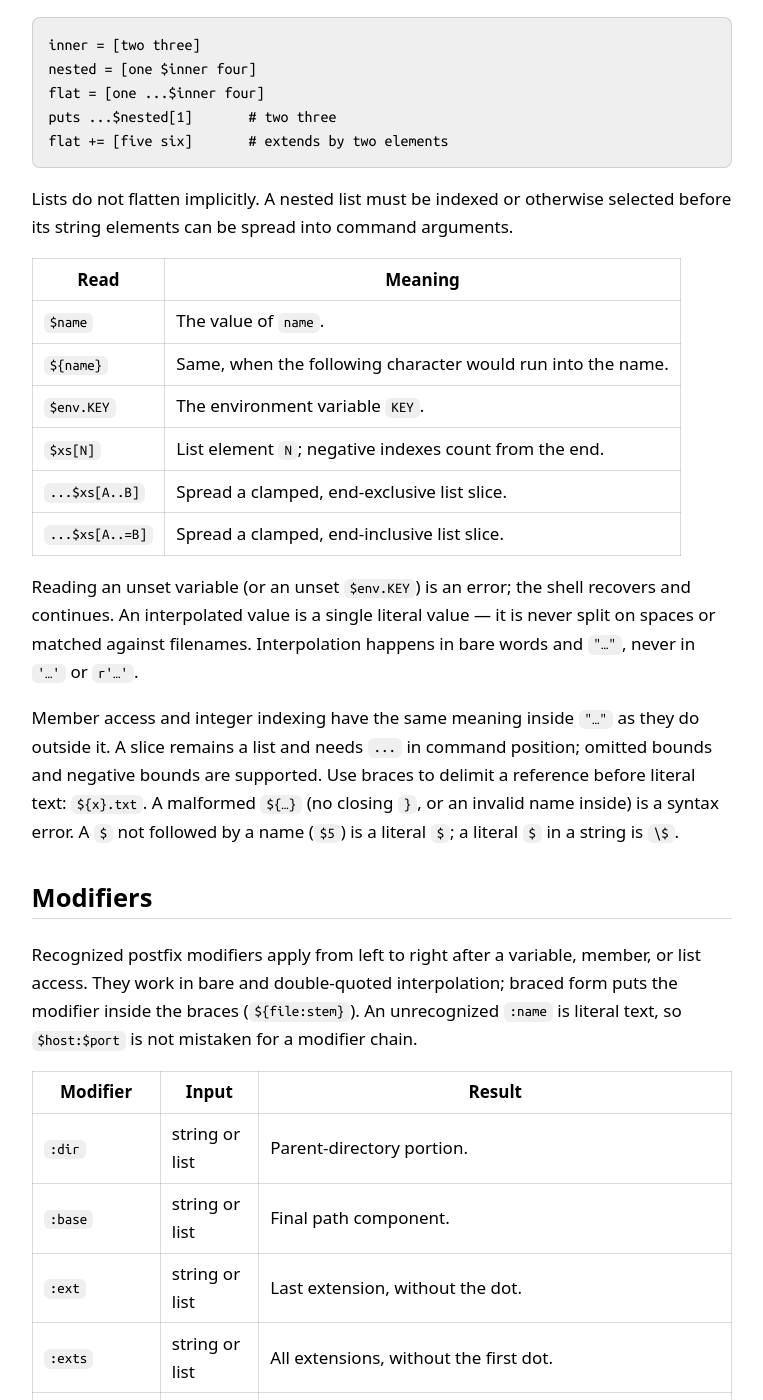
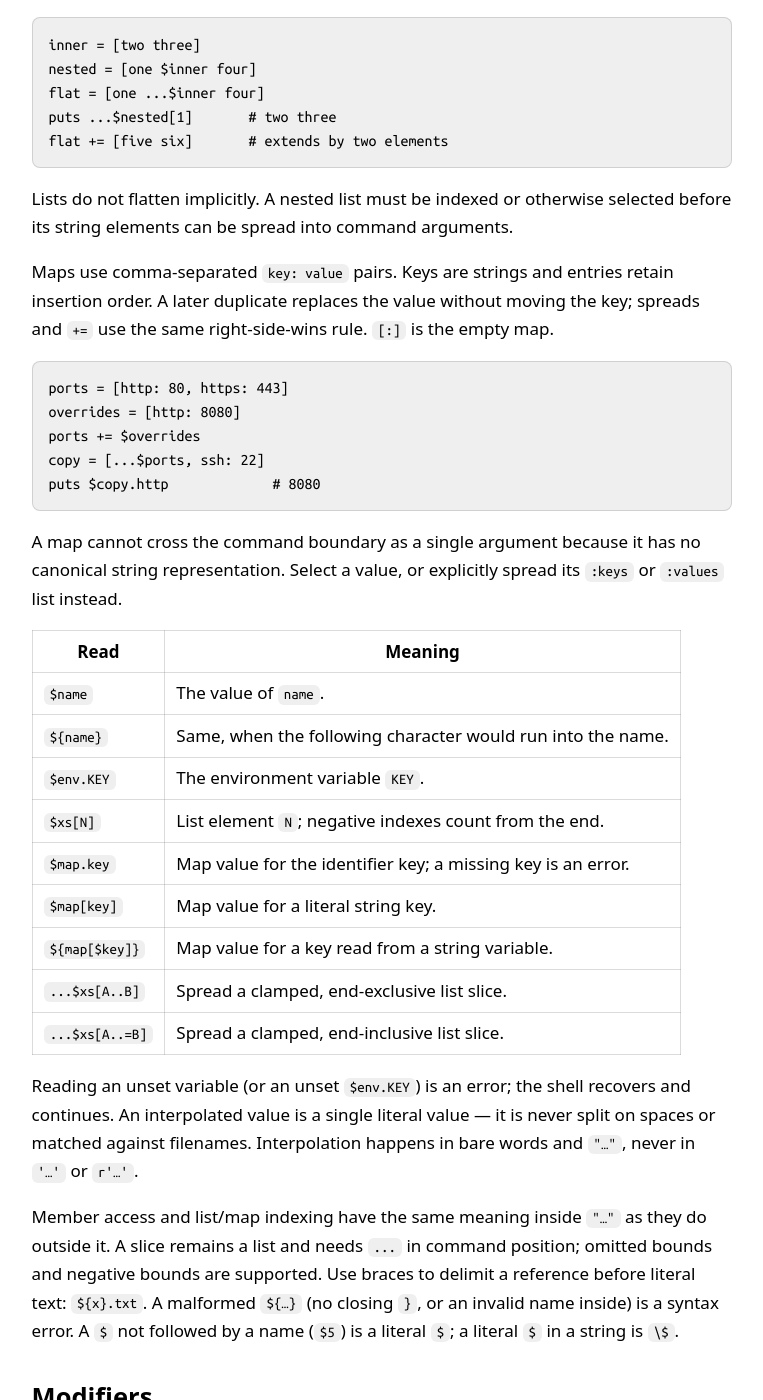
Before and after one commit to mikelward/mesh, a Jekyll site: the page built from docs/REFERENCE.md, in a window 1280 px wide and 1400 px high, scrolled down 2693 px. Shown: the whole window, without its empty margins (258-1021 px from the left). Built offline with Jekyll 4.4.1, drawn with Linux system fonts in a browser that asks for light colours; our own code applies the rules of GitHub Pages for plain Markdown files; some of the changed text lies outside the part shown.

Commit message:
Document the ordered map surface
Mark the implemented map slice complete in TODO.md and separate the remaining scalar work. Update README.md and the user introduction, tour, and reference with current literal, access, spread, merge, ordering, modifier, and command-boundary behavior.

````diff
--- a/docs/REFERENCE.md
+++ b/docs/REFERENCE.md
@@ -98,12 +98,31 @@ flat += [five six]       # extends by two elements
 Lists do not flatten implicitly. A nested list must be indexed or otherwise
 selected before its string elements can be spread into command arguments.
 
+Maps use comma-separated `key: value` pairs. Keys are strings and entries retain
+insertion order. A later duplicate replaces the value without moving the key;
+spreads and `+=` use the same right-side-wins rule. `[:]` is the empty map.
+
+```mesh
+ports = [http: 80, https: 443]
+overrides = [http: 8080]
+ports += $overrides
+copy = [...$ports, ssh: 22]
+puts $copy.http             # 8080
+```
+
+A map cannot cross the command boundary as a single argument because it has no
+canonical string representation. Select a value, or explicitly spread its
+`:keys` or `:values` list instead.
+
 | Read | Meaning |
 | --- | --- |
 | `$name` | The value of `name`. |
 | `${name}` | Same, when the following character would run into the name. |
 | `$env.KEY` | The environment variable `KEY`. |
 | `$xs[N]` | List element `N`; negative indexes count from the end. |
+| `$map.key` | Map value for the identifier key; a missing key is an error. |
+| `$map[key]` | Map value for a literal string key. |
+| `${map[$key]}` | Map value for a key read from a string variable. |
 | `...$xs[A..B]` | Spread a clamped, end-exclusive list slice. |
 | `...$xs[A..=B]` | Spread a clamped, end-inclusive list slice. |
 
@@ -112,7 +131,7 @@ recovers and continues. An interpolated value is a single literal value — it i
 never split on spaces or matched against filenames. Interpolation happens in bare
 words and `"…"`, never in `'…'` or `r'…'`.
 
-Member access and integer indexing have the same meaning inside `"…"` as they do
+Member access and list/map indexing have the same meaning inside `"…"` as they do
 outside it. A slice remains a list and needs `...` in command position; omitted
 bounds and negative bounds are supported. Use braces to delimit a reference
 before literal text: `${x}.txt`.
@@ -136,13 +155,15 @@ is literal text, so `$host:$port` is not mistaken for a modifier chain.
 | `:stem` | string or list | Basename without the last extension. |
 | `:bare` | string or list | Basename without any extensions. |
 | `:upper` / `:lower` | string or list | Change case; maps over list elements. |
-| `:len` | string or list | Character or element count as a decimal string. |
+| `:len` | string, list, or map | Character, element, or entry count as a decimal string. |
 | `:first` / `:last` | list | First or last element; an empty list is an error. |
 | `:rest` / `:init` | list | All but the first or last element; empty and one-element lists yield `[]` where appropriate. |
 | `:dedup` | list | Remove later duplicates, preserving first occurrence order. |
+| `:keys` | map | Keys as an insertion-ordered list. |
+| `:values` | map | Values as an insertion-ordered list. |
 
-Path and case modifiers map over lists. Collection modifiers consume a list as
-a whole. List results retain their type: use `...$xs:rest` in command position,
+Path and case modifiers map over lists. Collection modifiers consume a list or
+map as a whole. List results retain their type: use `...$xs:rest` in command position,
 or bind them directly with `ys = $xs:rest`. Modifier arguments—including
 `:join(SEP)`, `:split(SEP)`, and `:get(KEY, DEFAULT)`—are not implemented yet.
 
@@ -161,7 +182,7 @@ may span lines, and `return` or `exit` in a selected body keeps its normal
 control-flow effect.
 
 In assignment position, the selected body's final physical line supplies the
-value. The current value forms are one string, a list literal, a whole
+value. The current value forms are one string, a list or map literal, a whole
 variable value, or a nested `if`; earlier lines in that body run for effect. A
 false conditional with no `else` yields `""`. General boolean/comparison
 expressions and conditional destructuring are not implemented yet.
````
Also changed, not shown: other parts of docs/REFERENCE.md (+1 -1 lines), TODO.md (+4 -1 lines), docs/INTRO.md (+15 -0 lines), docs/TOUR.md (+30 -1 lines), README.md.
